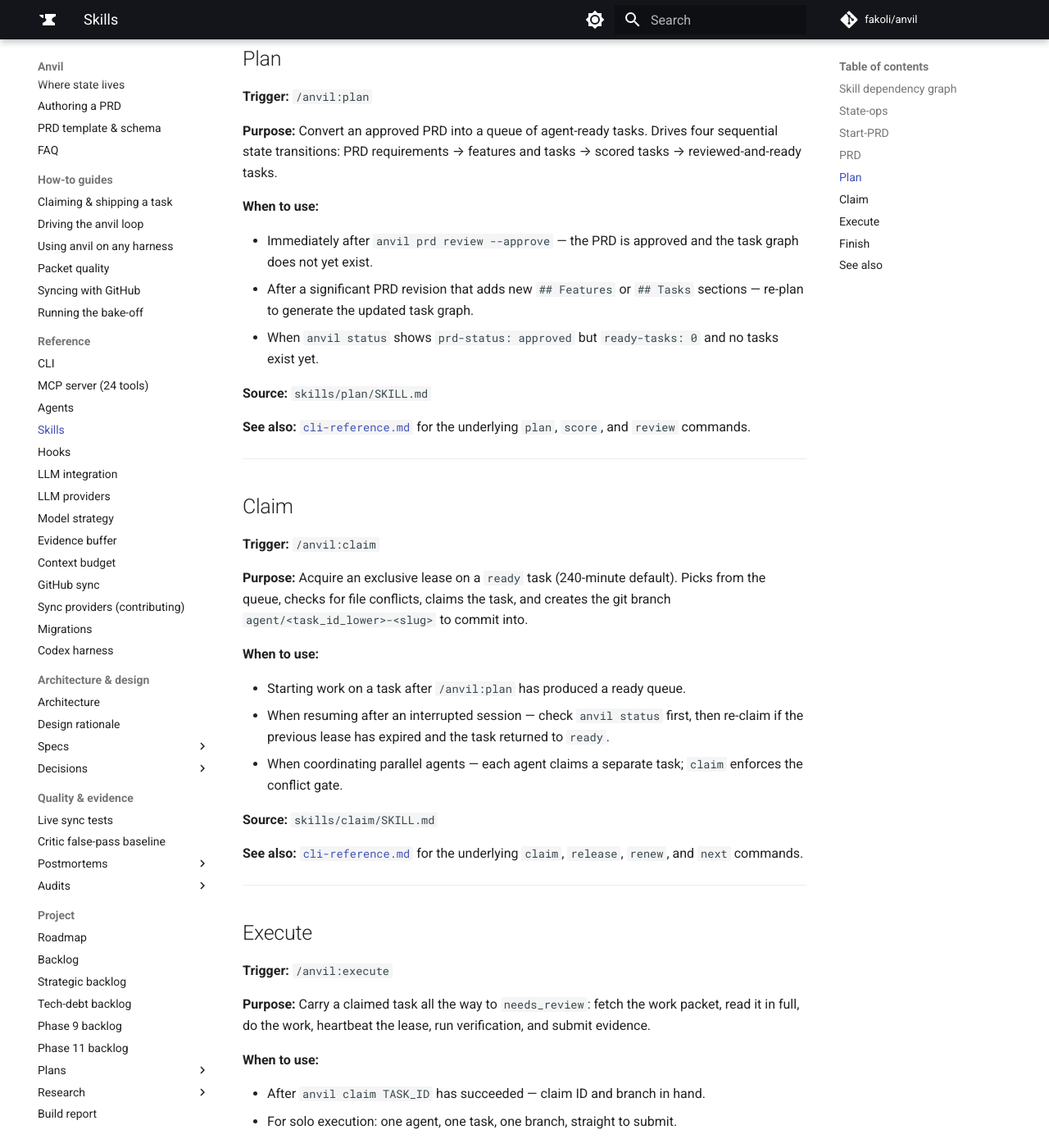
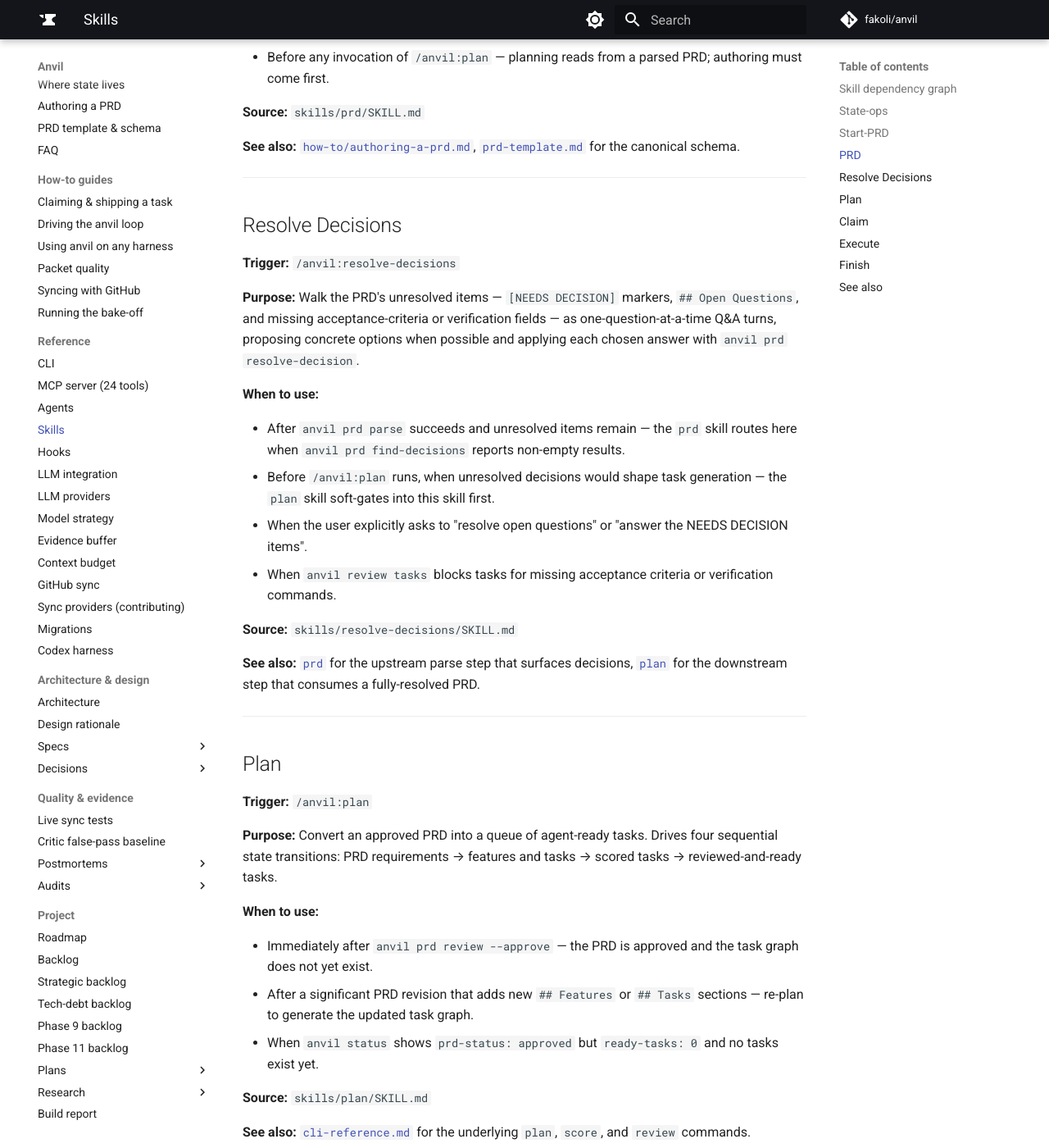
Before and after one commit to fakoli/anvil, an MkDocs documentation site: the page built from docs/skills-reference.md, in a window 1280 px wide and 1400 px high, scrolled down 2941 px. Shown: the whole window at 82% size. Built offline with MkDocs 1.6.1 and Material for MkDocs 9.7.7, drawn with Linux system fonts in a browser that asks for light colours; comment, search, counter and statistics services are not loaded; some of the changed text lies outside the part shown.

Commit message:
docs(reference): add missing resolve-decisions skill, fix agent model tiers (item 5)
Co-Authored-By: Claude Fable 5 <noreply@anthropic.com>
Claude-Session: https://claude.ai/code/session_012BApTD18fkksMf92ZVBoh5

````diff
--- a/docs/skills-reference.md
+++ b/docs/skills-reference.md
@@ -19,6 +19,7 @@ for the architectural placement.
 graph TD
     StartPRD["start-prd<br/>rough idea → prd.md draft"]
     PRD["prd<br/>parse + review + approve"]
+    ResolveDecisions["resolve-decisions<br/>walk open items as Q&amp;A"]
     Plan["plan<br/>features + tasks + scoring"]
     Claim["claim<br/>acquire lease + branch"]
     Execute["execute<br/>packet → work → submit"]
@@ -26,7 +27,9 @@ graph TD
     StateOps["state-ops<br/>read-only inspection"]
 
     StartPRD --> PRD
+    PRD --> ResolveDecisions
     PRD --> Plan
+    ResolveDecisions --> Plan
     Plan --> Claim
     Claim --> Execute
     Execute --> Finish
@@ -39,14 +42,16 @@ graph TD
 
     classDef lifecycle fill:#1f2937,stroke:#60a5fa,stroke-width:2px,color:#f9fafb
     classDef inspection fill:#374151,stroke:#9ca3af,stroke-width:1px,color:#f9fafb,stroke-dasharray: 5 5
-    class StartPRD,PRD,Plan,Claim,Execute,Finish lifecycle
+    class StartPRD,PRD,ResolveDecisions,Plan,Claim,Execute,Finish lifecycle
     class StateOps inspection
 ```
 
-The six lifecycle skills run in order on the happy path: an idea becomes a
-PRD, the PRD becomes a task graph, tasks get claimed and worked, and
-evidence ships. `state-ops` is the orthogonal read-only utility — safe to
-invoke at any point in any session without changing state.
+The seven lifecycle skills run in order on the happy path: an idea becomes a
+PRD, unresolved `[NEEDS DECISION]` markers and open questions get walked as
+Q&A before the task graph is generated, the PRD becomes a task graph, tasks
+get claimed and worked, and evidence ships. `state-ops` is the orthogonal
+read-only utility — safe to invoke at any point in any session without
+changing state.
 
 ---
 
@@ -119,6 +124,34 @@ cleanly, and clears the review gate.
 
 **See also:** [`how-to/authoring-a-prd.md`](how-to/authoring-a-prd.md),
 [`prd-template.md`](prd-template.md) for the canonical schema.
+
+---
+
+## Resolve Decisions
+
+**Trigger:** `/anvil:resolve-decisions`
+
+**Purpose:** Walk the PRD's unresolved items — `[NEEDS DECISION]` markers,
+`## Open Questions`, and missing acceptance-criteria or verification fields —
+as one-question-at-a-time Q&A turns, proposing concrete options when
+possible and applying each chosen answer with `anvil prd resolve-decision`.
+
+**When to use:**
+
+- After `anvil prd parse` succeeds and unresolved items remain — the `prd`
+  skill routes here when `anvil prd find-decisions` reports non-empty results.
+- Before `/anvil:plan` runs, when unresolved decisions would shape task
+  generation — the `plan` skill soft-gates into this skill first.
+- When the user explicitly asks to "resolve open questions" or "answer the
+  NEEDS DECISION items".
+- When `anvil review tasks` blocks tasks for missing acceptance criteria or
+  verification commands.
+
+**Source:** `skills/resolve-decisions/SKILL.md`
+
+**See also:** [`prd`](#prd) for the upstream parse step that surfaces
+decisions, [`plan`](#plan) for the downstream step that consumes a
+fully-resolved PRD.
 
 ---
 
````
Also changed, not shown: other parts of docs/skills-reference.md (+1 -1 lines), docs/agents-reference.md (+6 -6 lines).
